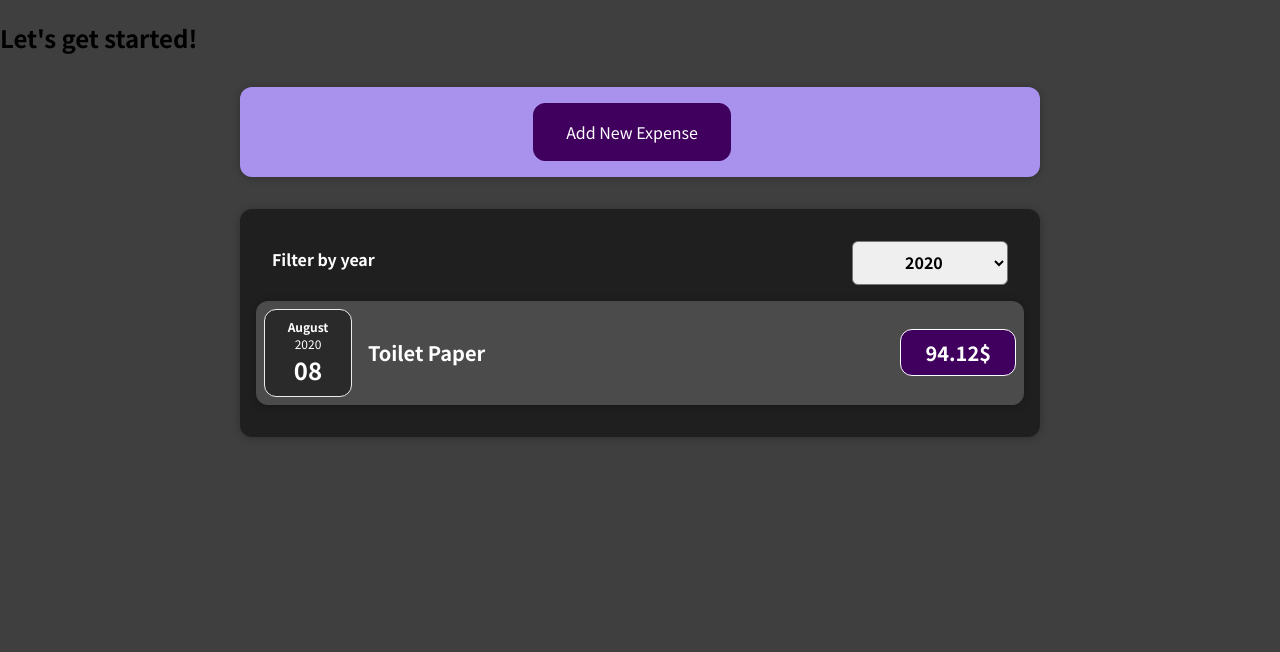
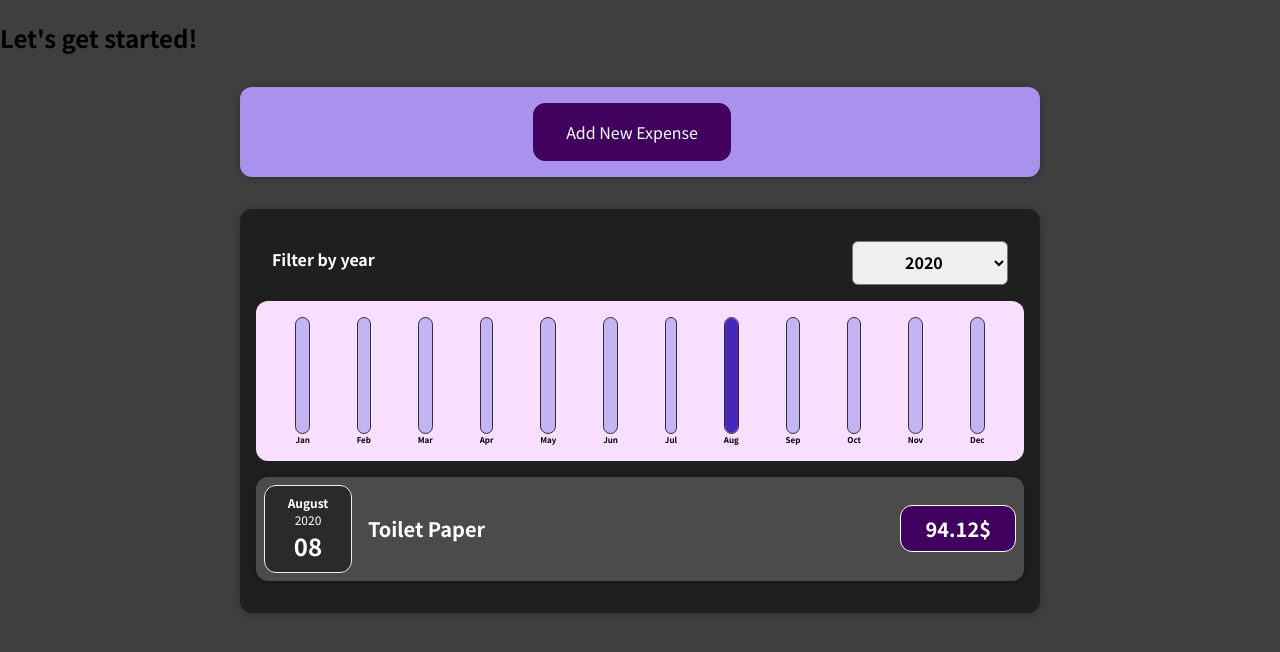
Before and after one commit to sandeep3110/ReactTestProject, a React (Create React App) app: page / in a window 1280 px wide. Shown: the top 652 px of the page. Built offline with nearby package versions, Linux system fonts and the light colour scheme.

Commit message:
First Project Complete Flow with Chat

```diff
--- /dev/null
+++ b/src/Components/Chart/Chart.css
@@ -0,0 +1,9 @@
+.chart {
+  padding: 1rem;
+  border-radius: 12px;
+  background-color: #f8dfff;
+  text-align: center;
+  display: flex;
+  justify-content: space-around;
+  height: 10rem;
+}
--- /dev/null
+++ b/src/Components/Chart/Chart.js
@@ -0,0 +1,22 @@
+import "./Chart.css";
+import { ChartBar } from "./ChartBar";
+
+export const Chart = (props) => {
+  const valueMap = props.dataPoints.map((dataPoint) => dataPoint.value);
+  const maxValue = Math.max(...valueMap);
+
+  return (
+    <div className="chart">
+      {props.dataPoints.map((dataPoint) => {
+        return (
+          <ChartBar
+            maxValue={maxValue}
+            label={dataPoint.label}
+            key={dataPoint.label}
+            value={dataPoint.value}
+          />
+        );
+      })}
+    </div>
+  );
+};
--- /dev/null
+++ b/src/Components/Chart/ChartBar.css
@@ -0,0 +1,30 @@
+.chart-bar {
+  height: 100%;
+  display: flex;
+  flex-direction: column;
+  align-items: center;
+}
+
+.chart-bar__inner {
+  height: 100%;
+  width: 100%;
+  border: 1px solid #313131;
+  border-radius: 12px;
+  background-color: #c3b4f3;
+  overflow: hidden;
+  display: flex;
+  flex-direction: column;
+  justify-content: flex-end;
+}
+
+.chart-bar__fill {
+  background-color: #4826b9;
+  width: 100%;
+  transition: all 0.3s ease-out;
+}
+
+.chart-bar__label {
+  font-weight: bold;
+  font-size: 0.5rem;
+  text-align: center;
+}
--- /dev/null
+++ b/src/Components/Chart/ChartBar.js
@@ -0,0 +1,18 @@
+import "./ChartBar.css";
+
+export const ChartBar = (props) => {
+  let barFillHeight = "0%";
+
+  if (props.maxValue > 0) {
+    barFillHeight = Math.round((props.value / props.maxValue) * 100) + "%";
+  }
+
+  return (
+    <div className="chart-bar">
+      <div className="chart-bar__inner">
+        <div className="chart-bar__fill" style={{ height: barFillHeight }}></div>
+      </div>
+      <div className="chart-bar__label">{props.label}</div>
+    </div>
+  );
+};
--- a/src/Components/Expenses/Expenses.js
+++ b/src/Components/Expenses/Expenses.js
@@ -3,6 +3,7 @@
 import "./Expenses.css";
 import ExpensesFilter from "./ExpensesFilter";
 import { ExpensesList } from "./ExpensesList";
+import { ExpensesChart } from "./ExpensesChart";
 
 export const Expenses = (props) => {
   const [filteredYear, setFilteredYear] = useState("2020");
@@ -22,6 +23,7 @@
           selected={filteredYear}
           onYearChange={yearFilterHandler}
         />
+        <ExpensesChart expenses={filteredExpenses} />
         <ExpensesList items={filteredExpenses} year={filteredYear} />
       </Card>
     </div>
--- /dev/null
+++ b/src/Components/Expenses/ExpensesChart.js
@@ -0,0 +1,60 @@
+import { Chart } from "../Chart/Chart";
+
+export const ExpensesChart = (props) => {
+  const chartDataPoints = [
+    {
+      label: "Jan",
+      value: 0,
+    },
+    {
+      label: "Feb",
+      value: 0,
+    },
+    {
+      label: "Mar",
+      value: 0,
+    },
+    {
+      label: "Apr",
+      value: 0,
+    },
+    {
+      label: "May",
+      value: 0,
+    },
+    {
+      label: "Jun",
+      value: 0,
+    },
+    {
+      label: "Jul",
+      value: 0,
+    },
+    {
+      label: "Aug",
+      value: 0,
+    },
+    {
+      label: "Sep",
+      value: 0,
+    },
+    {
+      label: "Oct",
+      value: 0,
+    },
+    {
+      label: "Nov",
+      value: 0,
+    },
+    {
+      label: "Dec",
+      value: 0,
+    },
+  ];
+
+  props.expenses.forEach((expense) => {
+    chartDataPoints[expense.date.getMonth()].value += expense.amount;
+  });
+
+  return <Chart dataPoints={chartDataPoints} />;
+};
--- a/src/Components/NewExpense/ExpenseForm.js
+++ b/src/Components/NewExpense/ExpenseForm.js
@@ -5,7 +5,6 @@
   const [enteredTitle, setEneteredTitle] = useState("");
   const [enteredAmount, setEneteredAmount] = useState("");
   const [enteredDate, setEnteredDate] = useState("");
-  const [openForm, setOpenForm] = useState(false);
 
   const titleHandler = (event) => {
     console.log(event.target.value);
@@ -27,7 +26,7 @@
 
     const expenseData = {
       title: enteredTitle,
-      amount: enteredAmount,
+      amount: +enteredAmount,
       date: new Date(enteredDate),
     };
 
@@ -39,24 +38,7 @@
     setEnteredDate("");
   };
 
-  const cancelHandler = (event) => {
-    setOpenForm(false);
-  };
-
-  const formHandler = () => {
-    setOpenForm(true);
-  };
-
-  let expensesContent = (
-    <div className="expense__controls">
-      <button type="submit" onClick={formHandler}>
-        Add New Expense
-      </button>
-    </div>
-  );
-
-  if (openForm) {
-    expensesContent = (
+  return (
     <form onSubmit={submitHandler}>
       <div className="new-expense__controls">
         <div className="new-expense__control">
@@ -85,7 +67,7 @@
         </div>
       </div>
       <div className="new-expense__actions">
-          <button type="button" name="cancel" onClick={cancelHandler}>
+        <button type="button" name="cancel" onClick={props.onCancel}>
           Cancel
         </button>
         <button type="submit" name="submit">
@@ -94,7 +76,4 @@
       </div>
     </form>
   );
-  }
-
-  return <div>{expensesContent}</div>;
 };
--- a/src/Components/NewExpense/NewExpense.js
+++ b/src/Components/NewExpense/NewExpense.js
@@ -1,15 +1,38 @@
+import { useState } from "react";
 import { ExpenseForm } from "./ExpenseForm";
 import "./NewExpense.css";
 
 export const NewExpense = (props) => {
+  const [openForm, setOpenForm] = useState(false);
+
   const saveExpenseHandler = (newExepense) => {
     const expenseData = { ...newExepense, id: Math.random().toString() };
     props.onSaveExpenseData(expenseData);
+    setOpenForm(false);
     console.log(expenseData);
   };
+
+  const submitHandler = () => {
+    setOpenForm(true);
+  };
+
+  const cancelHandler = () => {
+    setOpenForm(false);
+  };
+
   return (
     <div className="new-expense">
-      <ExpenseForm onSaveExpense={saveExpenseHandler} />
+      {!openForm && (
+        <button type="submit" onClick={submitHandler}>
+          Add New Expense
+        </button>
+      )}
+      {openForm && (
+        <ExpenseForm
+          onSaveExpense={saveExpenseHandler}
+          onCancel={cancelHandler}
+        />
+      )}
     </div>
   );
 };
```
Lines whose indentation alone changed are shown as unchanged.
